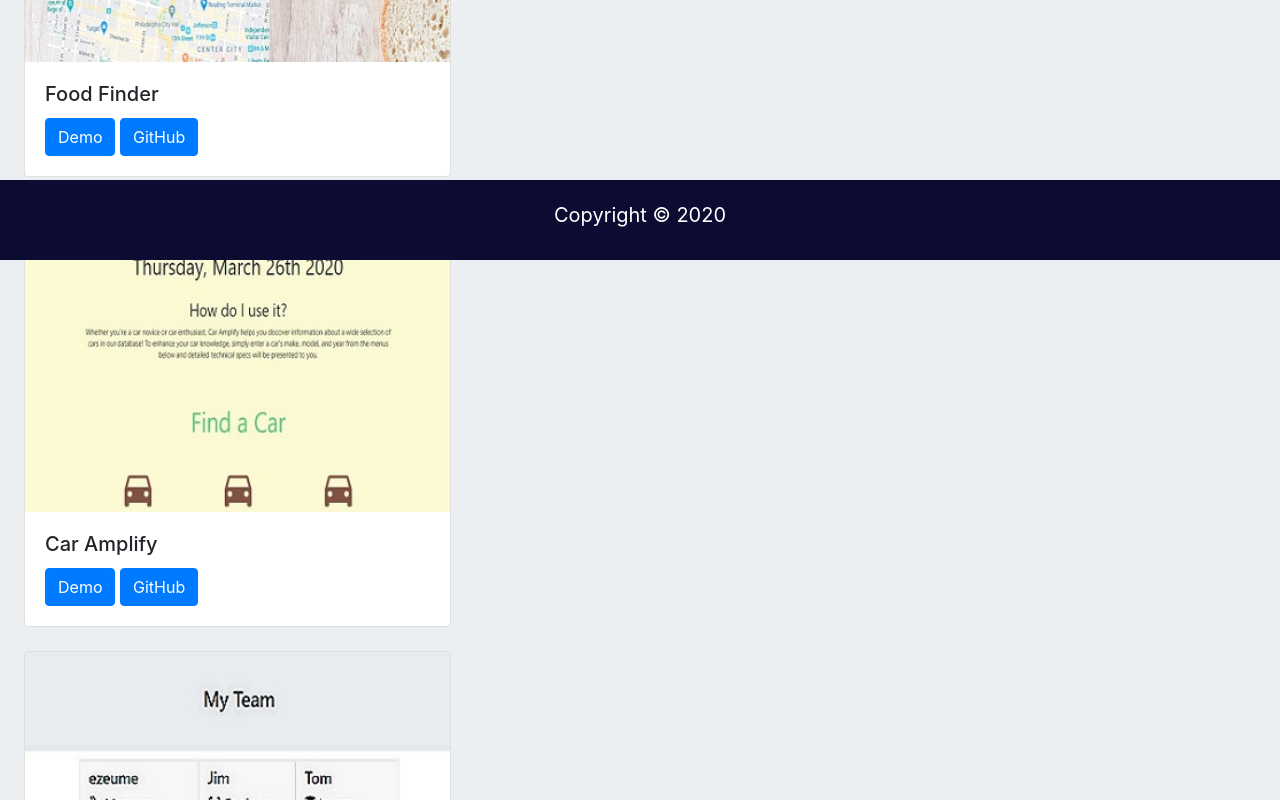
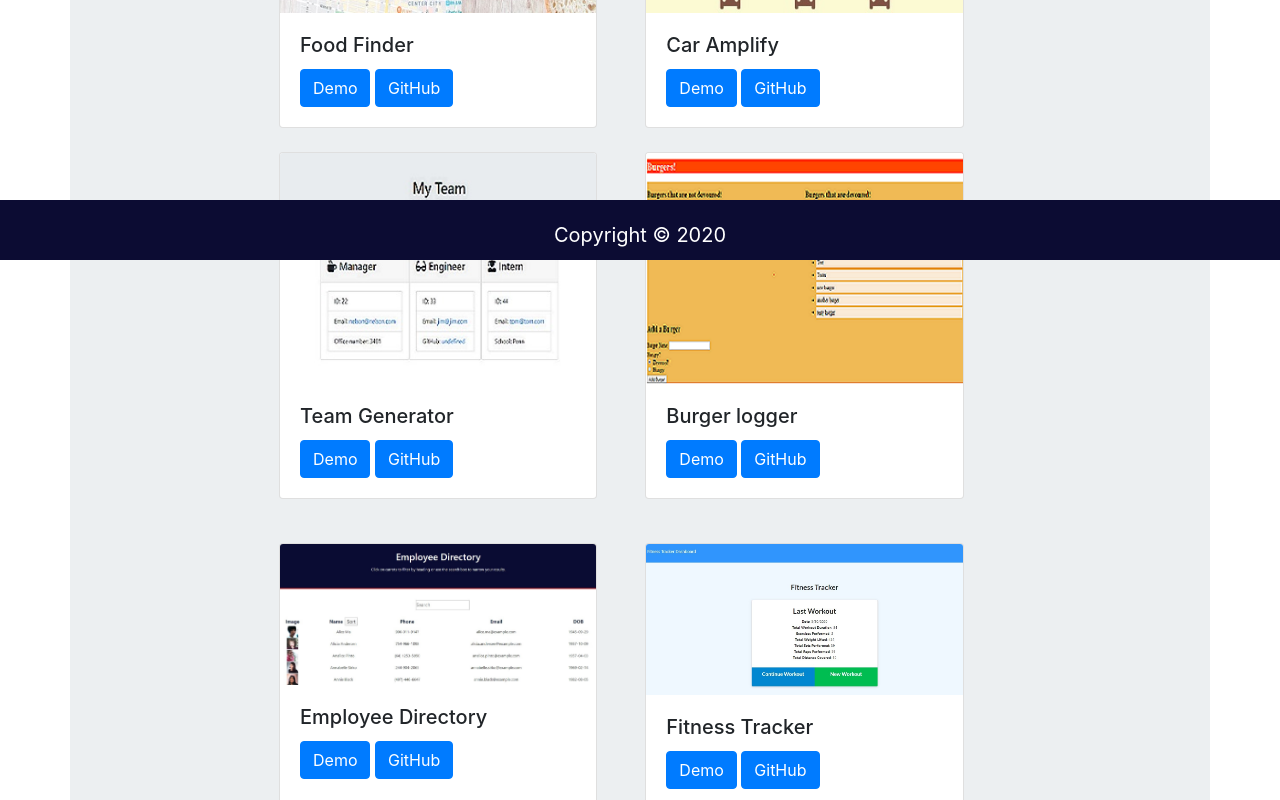
Before and after one commit to ezeume/portfolio, a React (Create React App) app: page /Project in a window 1280 px wide. Shown: the part 540-1340 px from the top of the page. Built offline with nearby package versions, Linux system fonts and the light colour scheme.

Commit message:
updated project page

```diff
--- a/src/components/Contact/style.css
+++ b/src/components/Contact/style.css
@@ -4,6 +4,5 @@
   display: flex;
   padding: 40px;
   justify-content: space-around;
-  /* height: 0px; */
 
 }
--- a/src/components/Footer/style.css
+++ b/src/components/Footer/style.css
@@ -4,10 +4,9 @@
   font-size: 20px;
   text-align: center;
   padding-top: 20px;
-    height: 80px;
+  height: 60px;
   position: fixed;
   left: 0;
   bottom: 0;
   width: 100%;
-
 }
--- a/src/components/Header/index.js
+++ b/src/components/Header/index.js
@@ -1,6 +1,6 @@
 import React from "react";
 import "../Header/style.css";
-import {Link} from "react-router-dom"
+import { Link } from "react-router-dom";
 
 function Header() {
   return (
--- a/src/components/Project/index.js
+++ b/src/components/Project/index.js
@@ -3,7 +3,8 @@ import "../Project/style.css";
 
 function Project() {
   return (
-    <div className="projectDiv">
+    <div className="projectDiv container">
+      <div className="row" id="row1">
         <div className="card col-lg-4 col-12 p-0 mt-4 mx-4">
           <img
             src={require("../../Images/foodfinder.jpg")}
@@ -28,6 +29,7 @@ function Project() {
             </a>
           </div>
         </div>
+
         <div className="card col-lg-4 col-12 p-0 mt-4 mx-4">
           <img
             src={require("../../Images/carApp.jpg")}
@@ -52,6 +54,9 @@ function Project() {
             </a>
           </div>
         </div>
+      </div>
+
+      <div className="row" id="row1">
         <div className="card col-lg-4 col-12 p-0 mt-4 mx-4">
           <img
             src={require("../../Images/team-gen.jpg")}
@@ -76,6 +81,7 @@ function Project() {
             </a>
           </div>
         </div>
+
         <div className="card col-lg-4 col-12 p-0 mt-4 mx-4">
           <img
             src={require("../../Images/burger.png")}
@@ -100,6 +106,9 @@ function Project() {
             </a>
           </div>
         </div>
+      </div>
+
+      <div className="row" id="row3">
         <div className="card col-lg-4 col-12 p-0 mt-4 mx-4">
           <img
             src={require("../../Images/empdirectory.jpg")}
@@ -124,6 +133,7 @@ function Project() {
             </a>
           </div>
         </div>
+
         <div className="card col-lg-4 col-12 p-0 mt-4 mx-4">
           <img
             src={require("../../Images/workout.jpg")}
@@ -149,6 +159,7 @@ function Project() {
           </div>
         </div>
       </div>
+    </div>
   );
 }
 
--- a/src/components/Project/style.css
+++ b/src/components/Project/style.css
@@ -2,5 +2,15 @@
     text-align: center;
 }
 .projectDiv{
-    background:  #ECEFF1;
+    background: #ECEFF1;
+    margin-top: 30px;
+    margin-bottom: 80px;
 }
+
+#row1{
+    margin-left: 170px;
+}
+#row3{
+    margin-left: 170px;
+    padding-top: 20px;
+}
```
Also changed, not shown: src/components/About/index.js (+0 -12 lines), src/Images/sht2.jpg (added), src/README.md (added). Lines whose indentation alone changed are shown as unchanged.
